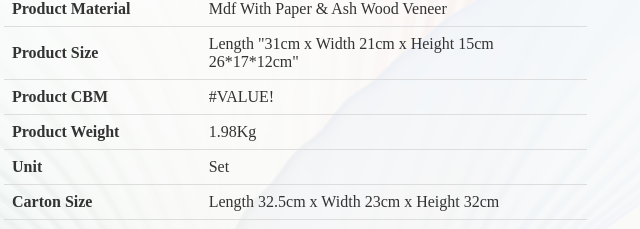
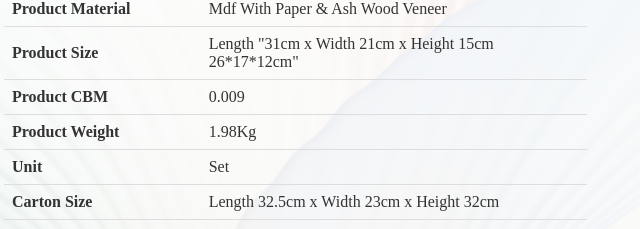
Before and after one commit to GBSLIT/GB26401, a plain HTML site: page index.html in a window 1280 px wide. Shown: the part 307-536 px from the top of the page, 198-838 px from the left. Drawn offline with Linux system fonts and the light colour scheme.

Commit message:
Update index.html

```diff
--- a/index.html
+++ b/index.html
@@ -153,7 +153,7 @@
                 </tr>
                 <tr>
                     <th>Product CBM</th>
-                    <td>#VALUE!</td>
+                    <td>0.009</td>
                 </tr>
                 <tr>
                     <th>Product Weight</th>
```
